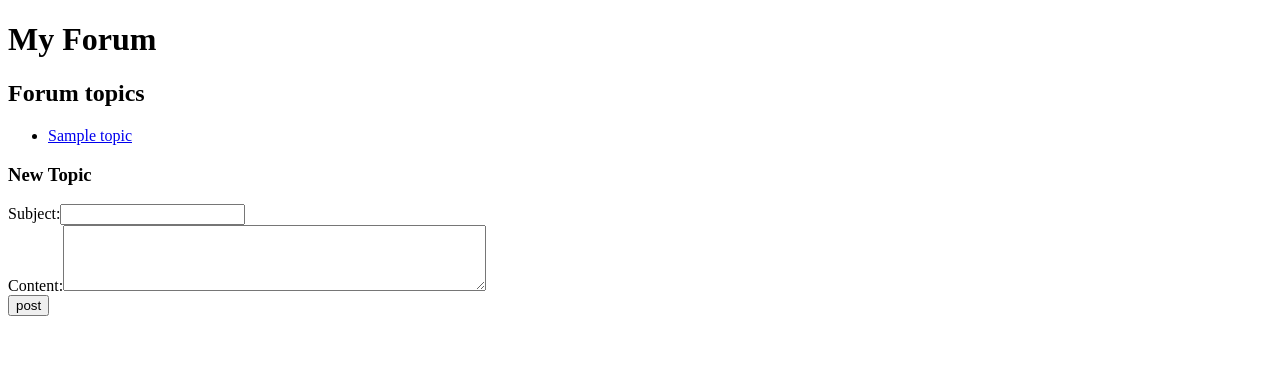
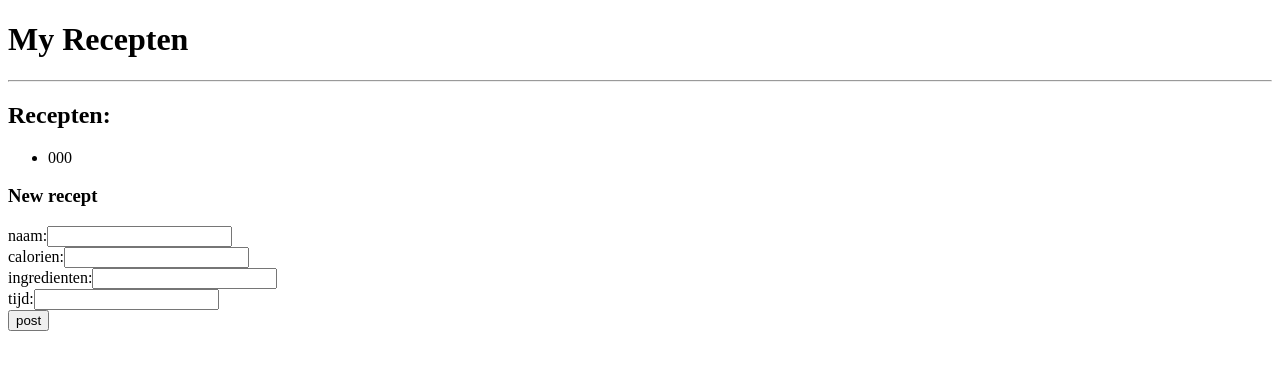
Before and after one commit to pieterVL/globalsite, a Django app: template recepten/templates/forum/index.html in a window 1280 px wide. Shown: the top 370 px of the page. Run offline with Django 3.2, Linux system fonts and the light colour scheme; the template is opened without the code that fills it: most values are stand-ins (such as "Sample title", 1, 10 or a date in 2020).

Commit message:
Fix html page layout

```diff
--- a/recepten/templates/forum/index.html
+++ b/recepten/templates/forum/index.html
@@ -5,24 +5,29 @@
 	<title>Forum</title>
 </head>
 <body>
-	<h1>My Forum</h1>
-	<h2>Forum topics</h2>
+	<h1>My Recepten</h1><hr>
+	<h2>Recepten:</h2>
 
-	{% if topics %}
+	{% if recepten %}
 		<ul>
-    	{% for t in topics %}
-    		<li><a href="./{{t}}">{{t}}</a></li>
+    	{% for r in recepten %}
+    		<li>
+    			{{r}}
+    		</li>
     	{% endfor%}
     	</ul>
     {% else %}
-    	<p>There are no topic yet.</p>
+    	<p>There are no Recepten yet.</p>
 	{% endif %}
 
-	<h3>New Topic</h3>
+	<h3>New recept</h3>
 	<form action="./" method="post">
 		{% csrf_token %}
-		Subject:<input type="text" name="subject"><br>
-		Content:<textarea rows="4" cols="50"  name="post"></textarea><br>
+		naam:<input type="text" name="naam"><br>
+		calorien:<input type="text" name="calorien"><br>
+		ingredienten:<input type="text" name="ingredienten"><br>
+		tijd:<input type="text" name="tijd"><br>
+
 		<input type="submit" name="submit" value="post">
 	</form>
 </body>
--- a/recepten/views.py
+++ b/recepten/views.py
@@ -14,7 +14,7 @@ def index(request):
 	vari =  insert(0)
 	print vari
 	print vari.inserted_id
-	return HttpResponse("<h2>Hey</h2>")
+	return render(request, 'forum/index.html', {'recepten':None})
 
 	# if request.method == 'GET':
 	# 	return render(request, 'forum/index.html', {'topics':getTopics()})
```
Also changed, not shown: recepten/templates/forum/topic.html (deleted, +0 -40 lines), 1 other file.
